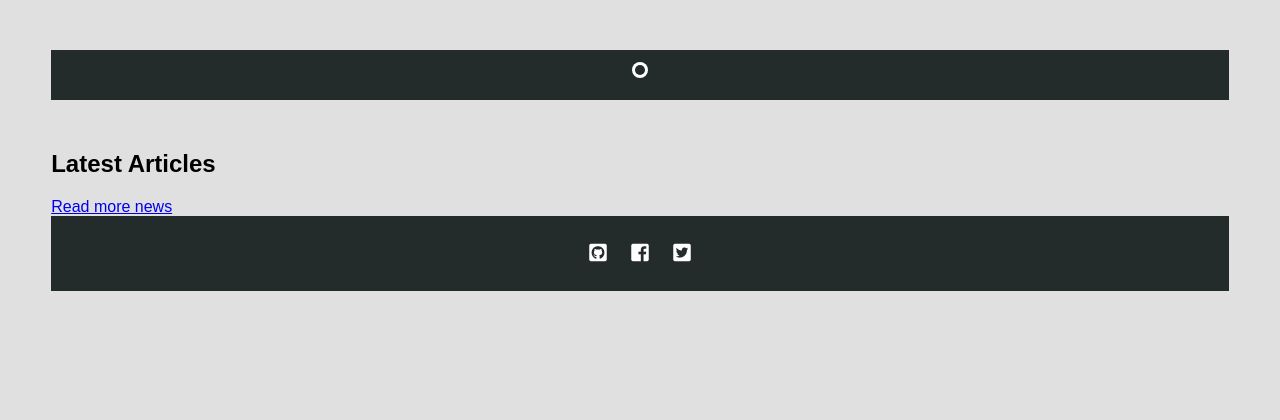
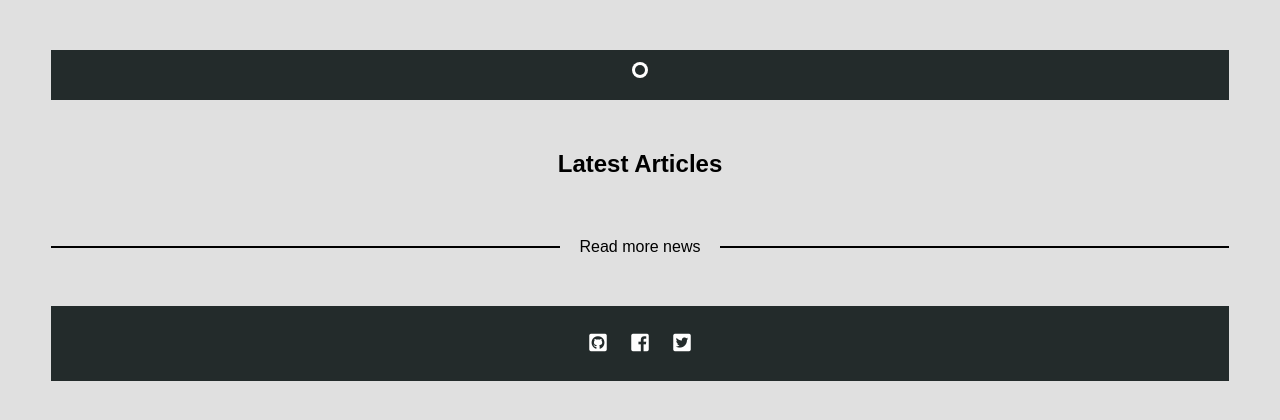
Before and after one commit to konichiwas/hearthstone-deck-builder, a Django app: page /builder/ in a window 1280 px wide. Shown: the part 70-490 px from the top of the page. Run offline with Django 3.2, Linux system fonts and the light colour scheme; data that the repository does not hold is empty; style sheets or scripts are compiled from the project's sources; some libraries are stand-ins or nearby versions.

Commit message:
updated main less

```diff
--- a/builder/static/src/main.less
+++ b/builder/static/src/main.less
@@ -3,8 +3,7 @@
 @import 'definitions';
 @import 'header';
 @import 'footer';
-@import 'index';
-@import 'news';
+@import 'latest-articles';
 @import 'slideshow';
 @import 'album';
 @import 'showcase';
@@ -12,3 +11,5 @@
 @import 'deck';
 @import 'contact';
 @import 'burger-button';
+@import 'full-article';
+@import 'archive';
```
